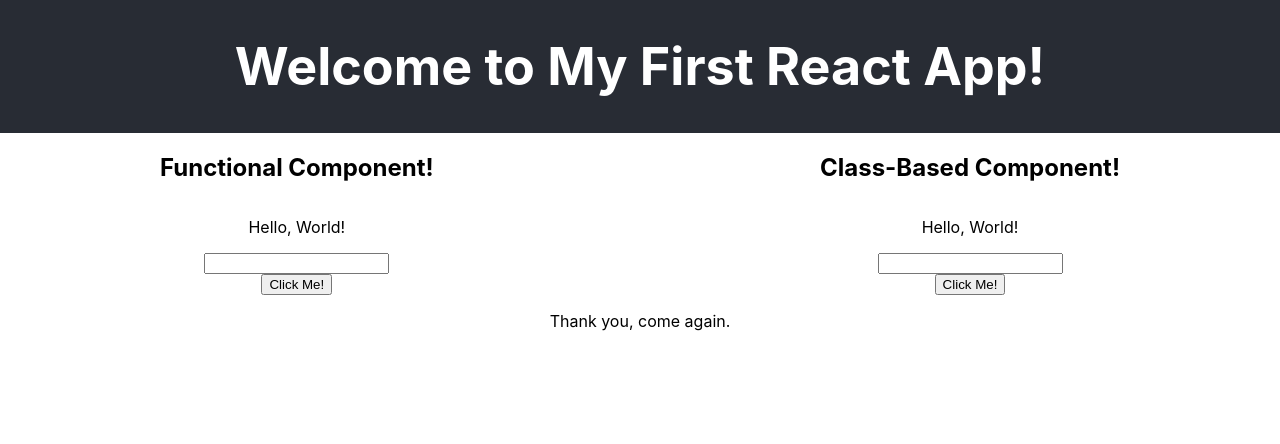
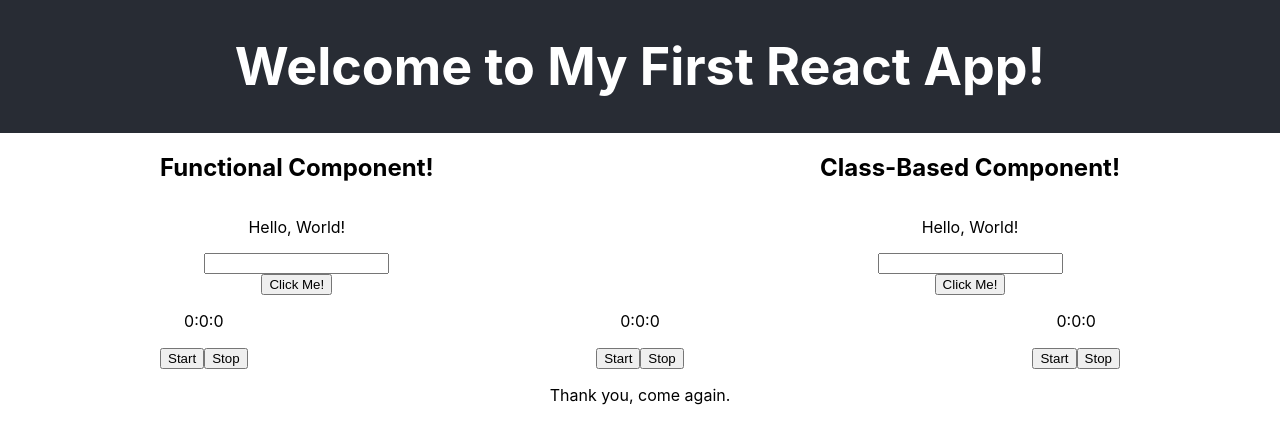
Before and after one commit to JamesonG-UAlberta/UAlberta-WCBWebDev_EXSM3939_Demo, a React (Create React App) app in the folder react-app/: page / in a window 1280 px wide. Shown: the top 444 px of the page. Built offline with nearby package versions, Linux system fonts and the light colour scheme.

Commit message:
Functional stop watch;

```diff
--- a/react-app/src/App.js
+++ b/react-app/src/App.js
@@ -3,6 +3,7 @@
 import React, { useState } from 'react';
 import MyComponentFunctional from './MyComponentFunctional';
 import MyComponentClassBased from './MyComponentClassBased';
+import Stopwatch from './Stopwatch';
 
 
 // Whatever gets returned from this method (should probably be JSX) is what will get pushed into the "root" div in the HTML.
@@ -19,6 +20,11 @@
         <MyComponentFunctional />
         <MyComponentClassBased />
       </div>
+      <div className='flex'>
+        <Stopwatch />
+        <Stopwatch />
+        <Stopwatch />
+      </div>
 
       <footer>
         <p>Thank you, come again.</p>
--- a/react-app/src/MyComponentClassBased.js
+++ b/react-app/src/MyComponentClassBased.js
@@ -45,11 +45,12 @@
                 <h2>Class-Based Component!</h2>
                 {/* When we reference state in a class-based object, we must reference it through this.state */}
                 <p>Hello, {this.state.name}!</p>
-                <input id="classBasedName" type="text"></input>
+                { /* Using the ref attribute we can associate an element/node in JSX to a property of the class, allowing us to skip a lot of the querySelector-ing. */ }
+                <input id="classBasedName" type="text" ref={thisNode => this.textField = thisNode}></input>
                 {/* When we ask an HTML event to fire a method in a class-based React component, we have to do ".bind(this)" at the end in order to associate it with the component. */}
                 <button id="classBasedButton" onClick={
                     (() => {this.setState({
-                        name: document.querySelector("#classBasedName").value
+                        name: this.textField.value
                     });}).bind(this)
                 }>Click Me!</button>
             </main>
--- a/react-app/src/MyComponentFunctional.js
+++ b/react-app/src/MyComponentFunctional.js
@@ -1,5 +1,5 @@
 import './App.css';
-import React, { useState, useEffect } from 'react';
+import React, { useState, useEffect, useRef } from 'react';
 
 
 // Functional components are more streamlined but allow less lifecycle control.
@@ -7,7 +7,9 @@
 
     // State properties are initialized using useState in functional components.
     const [name, setName] = useState("World");
-
+    // Using refs in functional components requires them to be initialized with useRef().
+    // They are then assigned using ref={name}, and referenced using name.current.
+    const inputField = useRef();
 
    function updateStateProp() {
         // State properties are updated using their individual methods in functional components.
@@ -31,8 +33,8 @@
         <main>
             <h2>Functional Component!</h2>
             <p>Hello, {name}!</p>
-            <input id="functionalName" type="text"></input>
-            <button id="functionalButton" onClick={() => {setName(document.querySelector("#functionalName").value);}}>Click Me!</button>
+            <input id="functionalName" type="text" ref={inputField}></input>
+            <button id="functionalButton" onClick={() => {setName(inputField.current.value);}}>Click Me!</button>
         </main>
     );
 }
--- /dev/null
+++ b/react-app/src/Stopwatch.js
@@ -0,0 +1,24 @@
+import './App.css';
+import React, { useState, useEffect, useRef } from 'react';
+
+function Stopwatch() {
+    const [seconds, setSeconds] = useState(0);
+    const [timer, setTimer] = useState(undefined);
+
+    return (
+        <div>
+            <p>{Math.floor(seconds/3600)}:{Math.floor((seconds%3600)/60)}:{seconds%60}</p>
+            <button onClick={() => {
+                setTimer(setInterval(() => {
+                    setSeconds(oldSeconds => oldSeconds + 1);
+                }, 1000));
+            }}>Start</button>
+
+            <button onClick={() => {
+                clearInterval(timer);
+            }}>Stop</button>
+        </div>
+    );
+}
+
+export default Stopwatch;
```
